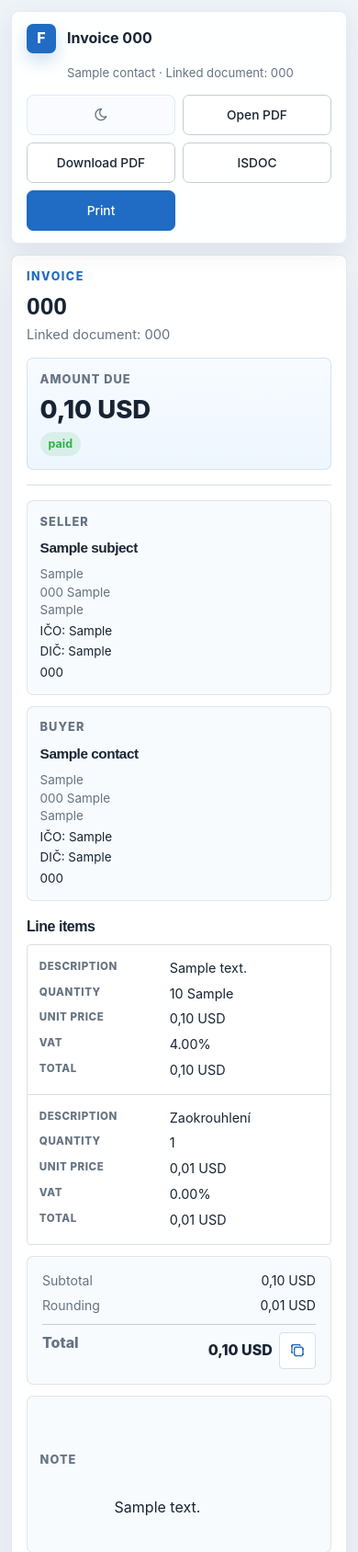
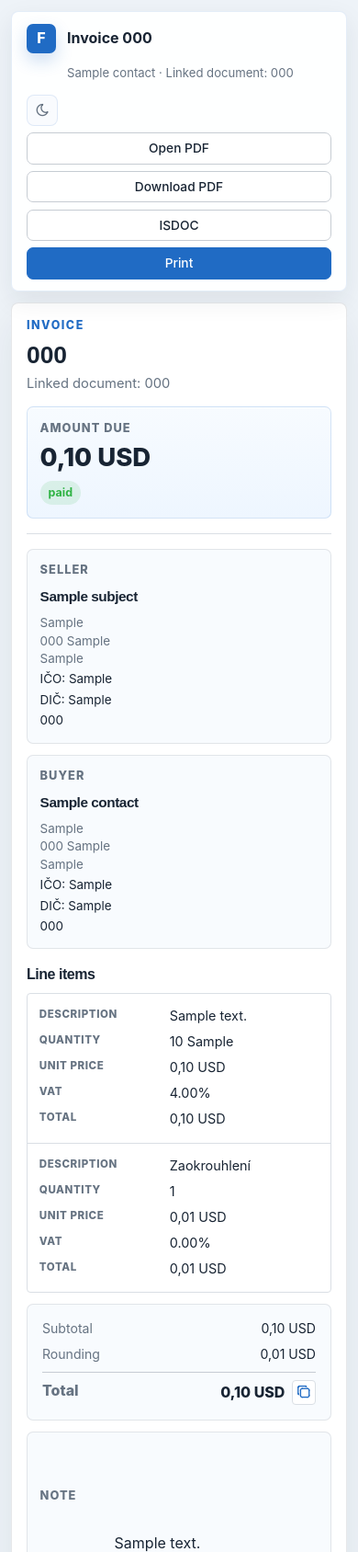
Before and after one commit to Kerrycek/fakturek, a FastAPI app: a page that uses templates/invoices/print.html in a window 390 px wide. Shown: the top 1688 px of the page at 92% size. Run offline with FastAPI, Linux system fonts and the light colour scheme; tables that the repository leaves empty hold one stand-in row (values such as "Sample post"); some libraries are stand-ins or nearby versions.

```diff
--- a/templates/invoices/print.html
+++ b/templates/invoices/print.html
@@ -1718,35 +1718,13 @@
           margin-bottom: 0.75rem;
         }
         body.public-mode .toolbar-actions {
-          display: grid;
-          grid-template-columns: repeat(2, minmax(0, 1fr));
-          gap: 0.5rem;
-          width: 100%;
-          justify-content: stretch;
-        }
-        body.public-mode .toolbar-actions form.inline-form {
-          display: contents;
+          justify-content: flex-start;
         }
         body.public-mode .toolbar-actions .btn,
         body.public-mode .toolbar-actions button.btn {
-          width: 100%;
-          min-height: 2.75rem;
+          flex: 1 1 auto;
           justify-content: center;
           text-align: center;
-        }
-        body.public-mode .public-theme-toggle {
-          width: 100%;
-          min-height: 2.75rem;
-        }
-        body.public-mode .public-copy-button {
-          width: 2.5rem;
-          height: 2.5rem;
-          min-width: 2.5rem;
-        }
-        body.public-mode .totals-row.total .public-copy-button {
-          width: 2.5rem;
-          height: 2.5rem;
-          min-width: 2.5rem;
         }
         body.public-mode .invoice-paper {
           padding: 1rem;
```
Also changed, not shown: tests/test_mobile_ux_contract.py (+6 -5 lines).
